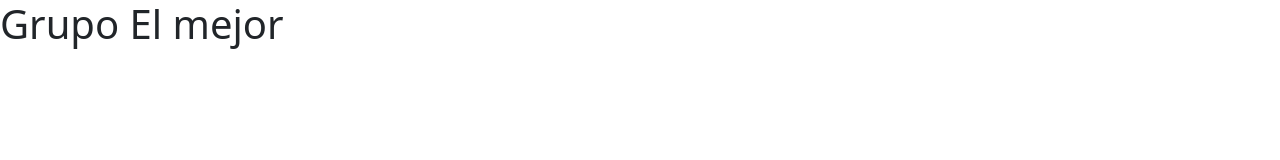
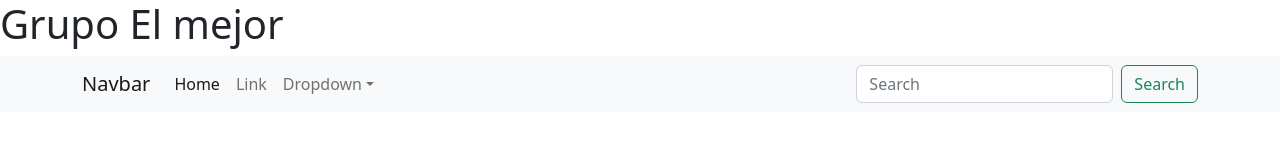
Before and after one commit to MarcelaCerda/ejmploGit23020, a plain HTML site: page index.html in a window 1280 px wide. Drawn offline with nearby package versions, Linux system fonts and the light colour scheme.

Commit message:
6to commt

```diff
--- a/index.html
+++ b/index.html
@@ -20,6 +20,36 @@
     <h1>Grupo El mejor</h1>
   </header>
   <main>
+<nav class="navbar navbar-expand-sm navbar-light bg-light">
+    <div class="container">
+    <a class="navbar-brand" href="#">Navbar</a>
+    <button class="navbar-toggler d-lg-none" type="button" data-bs-toggle="collapse" data-bs-target="#collapsibleNavId" aria-controls="collapsibleNavId"
+      aria-expanded="false" aria-label="Toggle navigation">
+      <span class="navbar-toggler-icon"></span>
+    </button>
+    <div class="collapse navbar-collapse" id="collapsibleNavId">
+      <ul class="navbar-nav me-auto mt-2 mt-lg-0">
+        <li class="nav-item">
+          <a class="nav-link active" href="#" aria-current="page">Home <span class="visually-hidden">(current)</span></a>
+        </li>
+        <li class="nav-item">
+          <a class="nav-link" href="#">Link</a>
+        </li>
+        <li class="nav-item dropdown">
+          <a class="nav-link dropdown-toggle" href="#" id="dropdownId" data-bs-toggle="dropdown" aria-haspopup="true" aria-expanded="false">Dropdown</a>
+          <div class="dropdown-menu" aria-labelledby="dropdownId">
+            <a class="dropdown-item" href="#">Action 1</a>
+            <a class="dropdown-item" href="#">Action 2</a>
+          </div>
+        </li>
+      </ul>
+      <form class="d-flex my-2 my-lg-0">
+        <input class="form-control me-sm-2" type="text" placeholder="Search">
+        <button class="btn btn-outline-success my-2 my-sm-0" type="submit">Search</button>
+      </form>
+    </div>
+  </div>
+</nav>
 
   </main>
   <footer>
```
